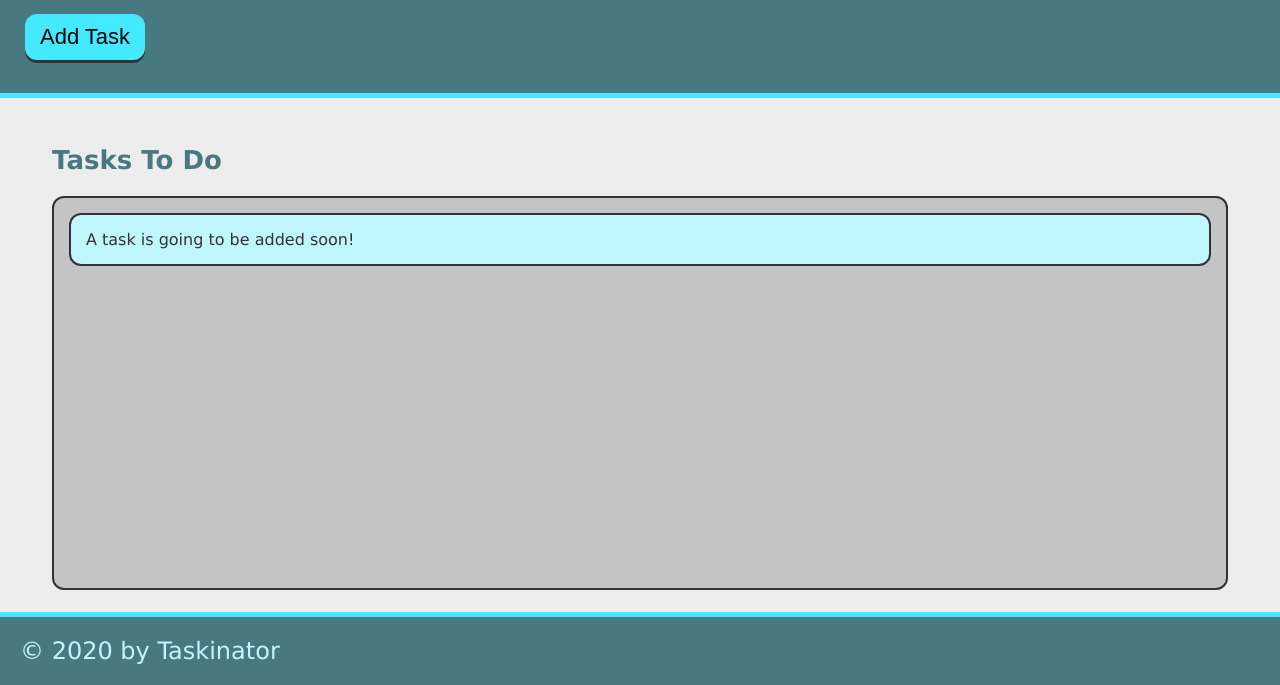
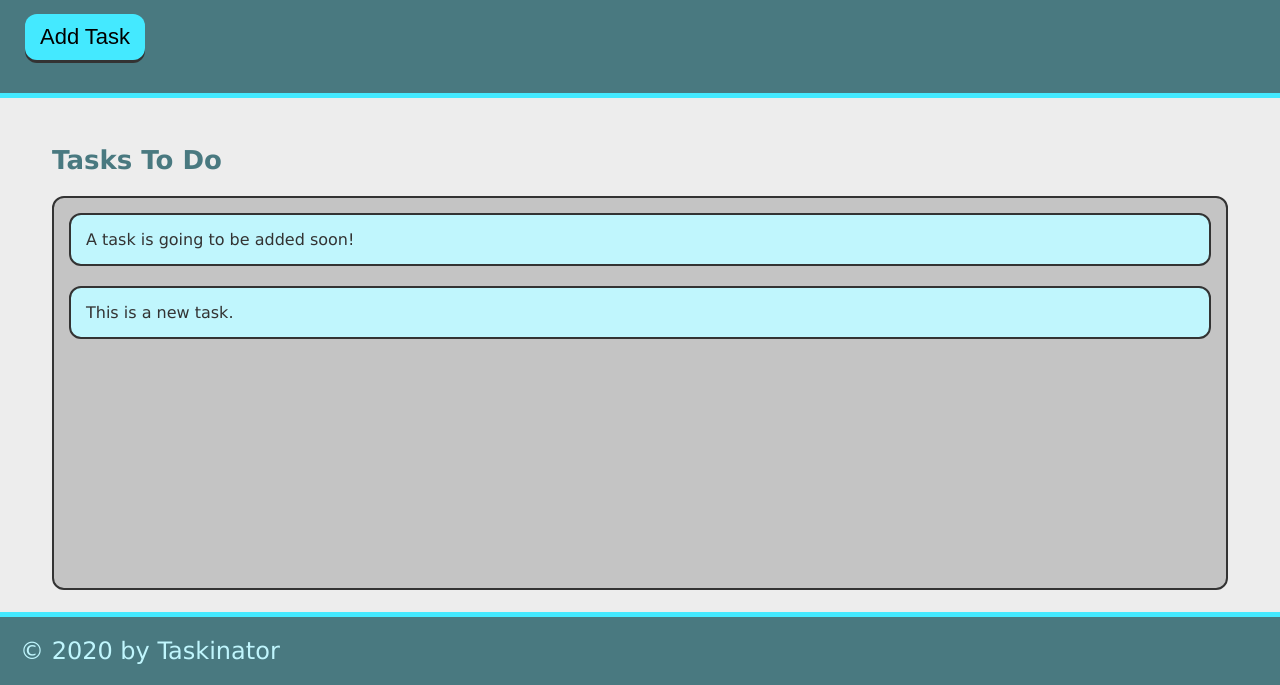
Before and after one commit to Andrea-Rowland/taskinator, a plain HTML site: page index.html in a window 1280 px wide. Both pictures are taken after a click on the button "Add Task". Shown: the part 115-800 px from the top of the page. Drawn offline with Linux system fonts and the light colour scheme.

Commit message:
add ability to add task.

```diff
--- a/assets/js/script.js
+++ b/assets/js/script.js
@@ -1,2 +1,10 @@
-var buttonE1 = document.querySelector("#save-task");
-console.log(buttonE1);
+var buttonEl = document.querySelector("#save-task");
+var tasksToDoEl = document.querySelector("#tasks-to-do");
+
+var createTaskHandler = function() {
+    var listItemEl = document.createElement("li");
+    listItemEl.className = "task-item";
+    listItemEl.textContent = "This is a new task.";
+    tasksToDoEl.appendChild(listItemEl);
+}
+buttonEl.addEventListener("click", createTaskHandler);
--- a/index.html
+++ b/index.html
@@ -13,13 +13,13 @@
     <header>
         <h1 class=page-title>Taskinator</h1>
         <p>Click the button below to ass a new task!</p>
-        <button class = "btn" id = "save task"> Add Task</button>
+        <button class = "btn" id = "save-task"> Add Task</button>
     </header>
 
     <main class=page-content>
         <section class="task-list-wrapper">
             <h2 class="list-title">Tasks To Do</h2>
-            <ul class="task-list">
+            <ul class="task-list" id = "tasks-to-do">
                 <li class="task-item">A task is going to be added soon!</li>
             </ul>
         </section>
```
